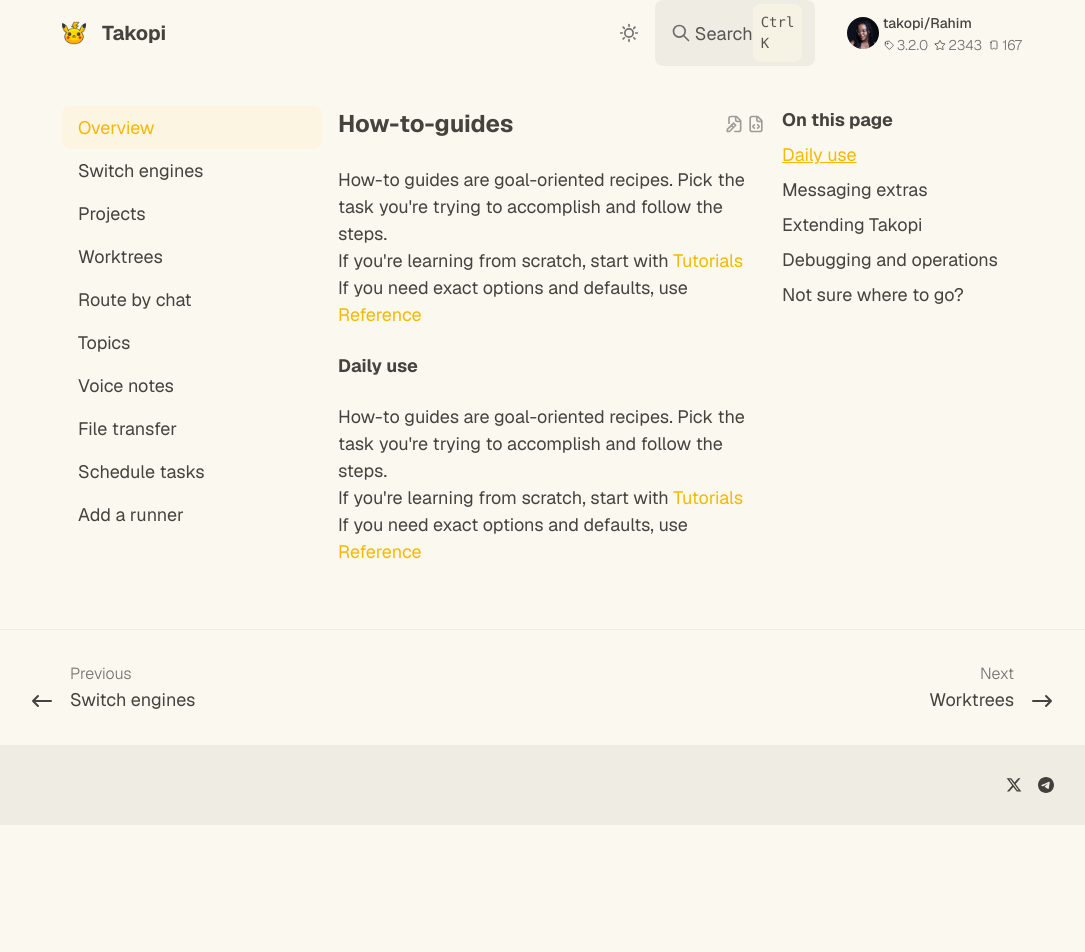
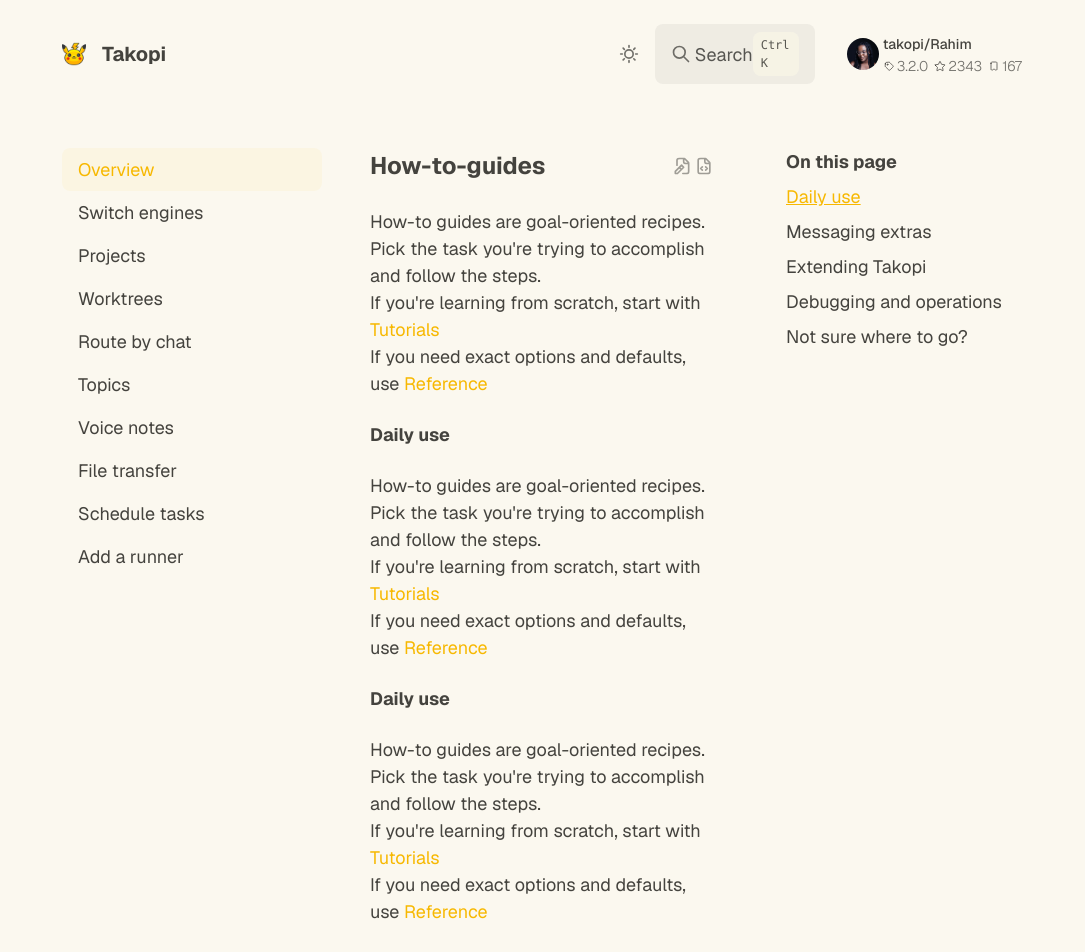
Before and after one commit to Rahim10020/organizze, a React (Vite) app: page / in a window 1280 px wide. Shown: the top 952 px of the page, without its empty margins (98-1183 px from the left). Built offline with nearby package versions, Linux system fonts and the light colour scheme.

Commit message:
fix layout

```diff
--- a/src/home/components/Footer.tsx
+++ b/src/home/components/Footer.tsx
@@ -5,7 +5,7 @@
 
 export function Footer() {
   return (
-    <footer className="min-h-screen flex flex-col">
+    <footer>
       <div className="flex flex-col border-t border-black-5">
         <div className="mx-auto max-w-5xl w-full ">
           <div className="flex justify-between py-p8">
--- a/src/home/components/Header.tsx
+++ b/src/home/components/Header.tsx
@@ -5,7 +5,7 @@
 
 export function Header() {
   return (
-    <header className="mx-auto max-w-5xl px-p4 lg:px-p8">
+    <header className="mx-auto max-w-5xl px-p4 lg:px-p8 py-p6">
       <div className="flex items-center justify-between ">
         <Logo size="sm" />
         <div className="flex items-center gap-p8">
--- a/src/home/components/RightSidebar.tsx
+++ b/src/home/components/RightSidebar.tsx
@@ -12,7 +12,7 @@
 
 export function RightSidebar(props: RightSidebarProps) {
   const { title = "On this page" } = props;
-  const baseClass = "text-r18  cursor-pointer";
+  const baseClass = "text-r18 cursor-pointer text-nowrap";
 
   const activeItem = "Daily use";
 
--- a/src/home/pages/HomeLayout.tsx
+++ b/src/home/pages/HomeLayout.tsx
@@ -15,12 +15,12 @@
     <div className="min-h-screen bg-white text-black-80">
       <Header />
       <div className="mx-auto max-w-5xl px-p4 lg:px-p8 py-p10 ">
-        <div className="grid grid-cols-1 lg:grid-cols-[260px_1fr_240px] gap-p3 lg:gap-p4">
+        <div className="grid grid-cols-1 lg:grid-cols-[260px_1fr_260px] gap-p3 lg:gap-p4">
           <aside className="hidden lg:block sticky top-p6 overflow-y-auto">
             <LeftSidebar />
           </aside>
-          <main className="min-w-0 max-w-none">{children}</main>
-          <aside className="hidden lg:block top-p6 overflow-y-auto">
+          <main className="min-w-0 max-w-none px-p8">{children}</main>
+          <aside className="hidden lg:block top-p6 overflow-y-auto px-p6">
             <RightSidebar title="On this page" />
           </aside>
         </div>
--- a/src/home/pages/HomePage.tsx
+++ b/src/home/pages/HomePage.tsx
@@ -41,6 +41,22 @@
           </p>
         </div>
       </Section>
+      <Section title="Daily use">
+        <div className="mb-p6 text-r18 text-black-80">
+          <p>
+            How-to guides are goal-oriented recipes. Pick the task you&apos;re
+            trying to accomplish and follow the steps.
+          </p>
+          <p>
+            If you&apos;re learning from scratch, start with{" "}
+            <DocLink href="#">Tutorials</DocLink>
+          </p>
+          <p>
+            If you need exact options and defaults, use{" "}
+            <DocLink href="#">Reference</DocLink>
+          </p>
+        </div>
+      </Section>
     </main>
   );
 }
--- a/src/shared/components/Search.tsx
+++ b/src/shared/components/Search.tsx
@@ -8,7 +8,7 @@
 export function Search(props: SearchProps) {
   const { placeholder = "Search", className } = props;
   const baseClasses =
-    "flex items-center justify-between bg-black-5 py-p1 px-p4 rounded-r2 hover:cursor-pointer";
+    "flex items-center justify-between bg-black-5 py-p2 px-p4 rounded-r2 hover:cursor-pointer";
   const allClasses = [baseClasses, className].filter(Boolean).join(" ");
 
   return (
@@ -17,8 +17,8 @@
         <SearchIcon className="w-5 h-5 text-black-60" />
         <span className="text-r18 text-black-70">{placeholder}</span>
       </div>
-      <div className="flex items-center justify-center p-p2 bg-white-60 rounded-r2">
-        <kbd className="text-r14 text-black-70">Ctrl K</kbd>
+      <div className="flex items-center justify-center py-p1 px-p2 bg-white-60 rounded-r2">
+        <kbd className="text-r12 text-black-70">Ctrl K</kbd>
       </div>
     </div>
   );
```
